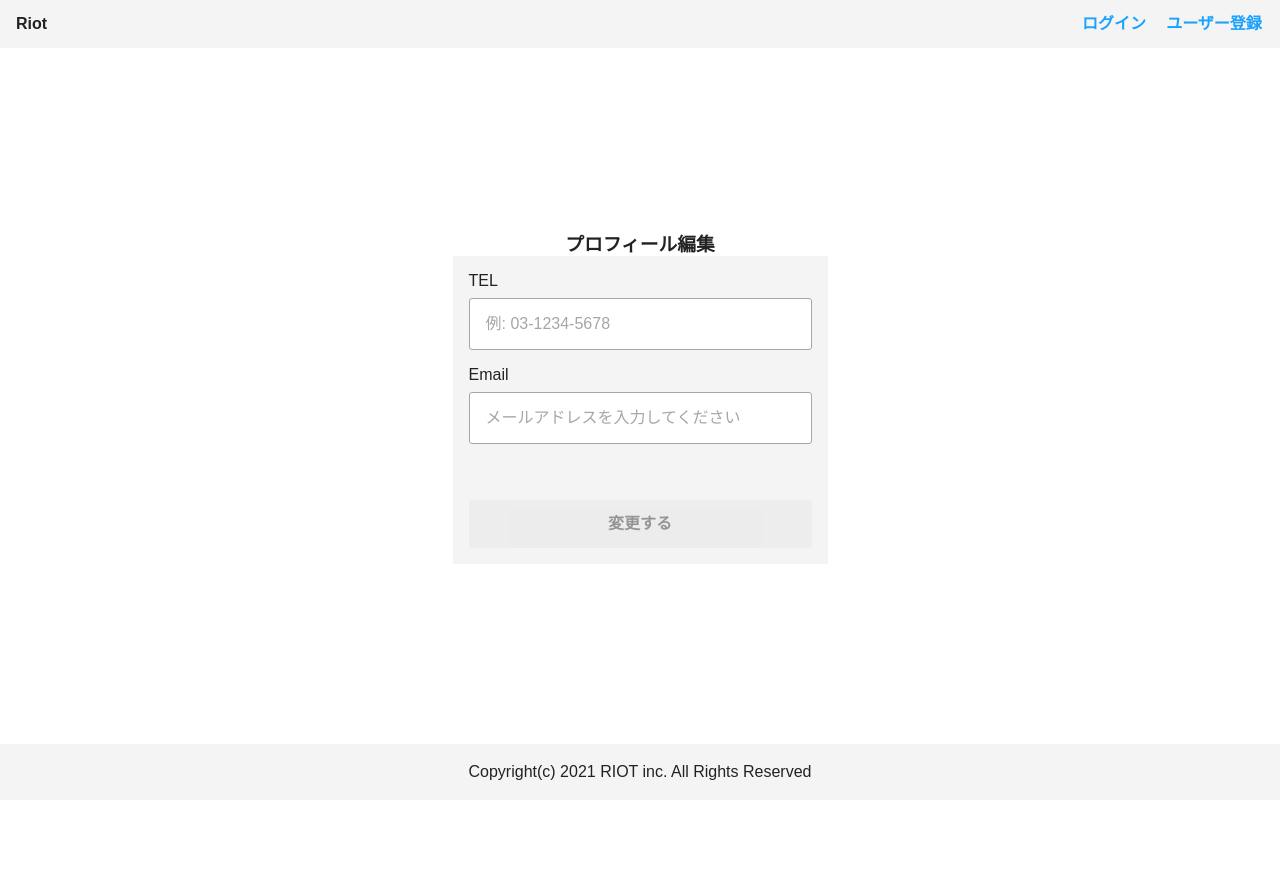
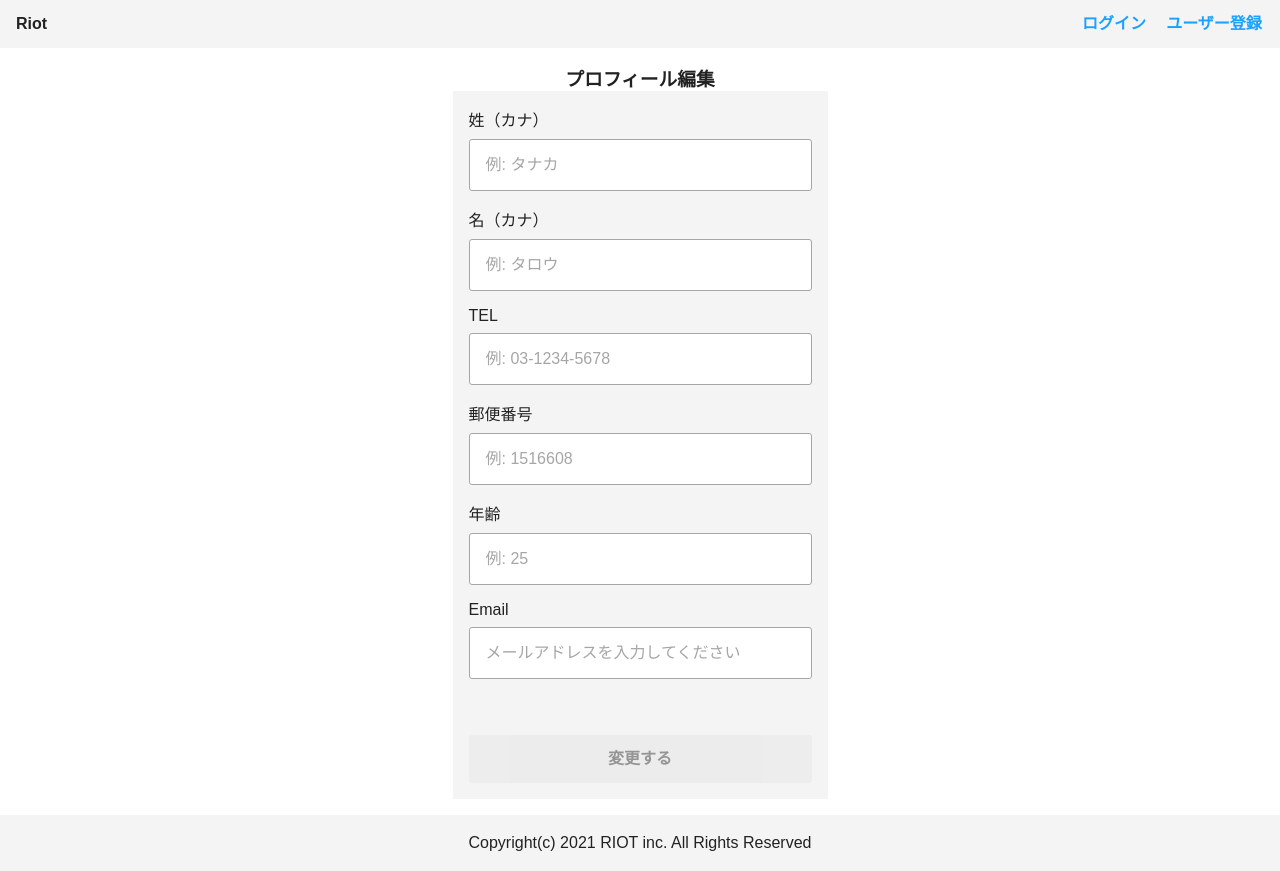
Before and after one commit to kimuniiii/Personal-Development, a Next.js app in the folder packages/client/: page /profile-edit in a window 1280 px wide. Before the commit the page ends 800 px from the top, so only its background shows below. Built offline with nearby package versions, Linux system fonts and the light colour scheme.

Commit message:
氏名・郵便番号・年齢の入力フォームの実装完了

```diff
--- a/packages/client/src/pages/profile-edit/index.tsx
+++ b/packages/client/src/pages/profile-edit/index.tsx
@@ -40,6 +40,42 @@ const ProfileEditPage = (): JSX.Element => {
           <h3>プロフィール編集</h3>
           <StProfileEditContainer>
             <Input
+              type='text'
+              id='first-name'
+              width='343px'
+              fontSizeValue='16px'
+              placeholder='例: タナカ'
+              labelText='姓（カナ）'
+              isError={!!errors.firstName}
+              errors={errors}
+              name='firstName'
+              register={register('firstName', {
+                pattern: {
+                  message: 'カタカナで入力してください！',
+                  value: validations.firstName,
+                },
+                required: { message: '必須入力項目です！', value: true },
+              })}
+            />
+            <Input
+              type='text'
+              id='last-name'
+              width='343px'
+              fontSizeValue='16px'
+              placeholder='例: タロウ'
+              labelText='名（カナ）'
+              isError={!!errors.lastName}
+              errors={errors}
+              name='lastName'
+              register={register('lastName', {
+                pattern: {
+                  message: 'カタカナで入力してください！',
+                  value: validations.lastName,
+                },
+                required: { message: '必須入力項目です！', value: true },
+              })}
+            />
+            <Input
               type='tel'
               id='phone-number'
               name='phoneNumber'
@@ -53,6 +89,42 @@ const ProfileEditPage = (): JSX.Element => {
                 pattern: {
                   message: '電話番号の書き方が間違ってます！',
                   value: validations.telephone,
+                },
+                required: { message: '必須入力項目です！', value: true },
+              })}
+            />
+            <Input
+              type='text'
+              id='postcode'
+              name='postCode'
+              labelText='郵便番号'
+              placeholder='例: 1516608'
+              isError={!!errors.postCode}
+              errors={errors}
+              width='343px'
+              fontSizeValue='16px'
+              register={register('postCode', {
+                pattern: {
+                  message: '郵便番号の書き方が間違ってます！',
+                  value: validations.postcode,
+                },
+                required: { message: '必須入力項目です！', value: true },
+              })}
+            />
+            <Input
+              type='number'
+              id='ageNumber'
+              name='ageNumber'
+              labelText='年齢'
+              placeholder='例: 25'
+              width='343px'
+              fontSizeValue='16px'
+              isError={!!errors.ageNumber}
+              errors={errors}
+              register={register('ageNumber', {
+                pattern: {
+                  message: '年齢の書き方が間違ってます！',
+                  value: validations.ageNumber,
                 },
                 required: { message: '必須入力項目です！', value: true },
               })}
```
